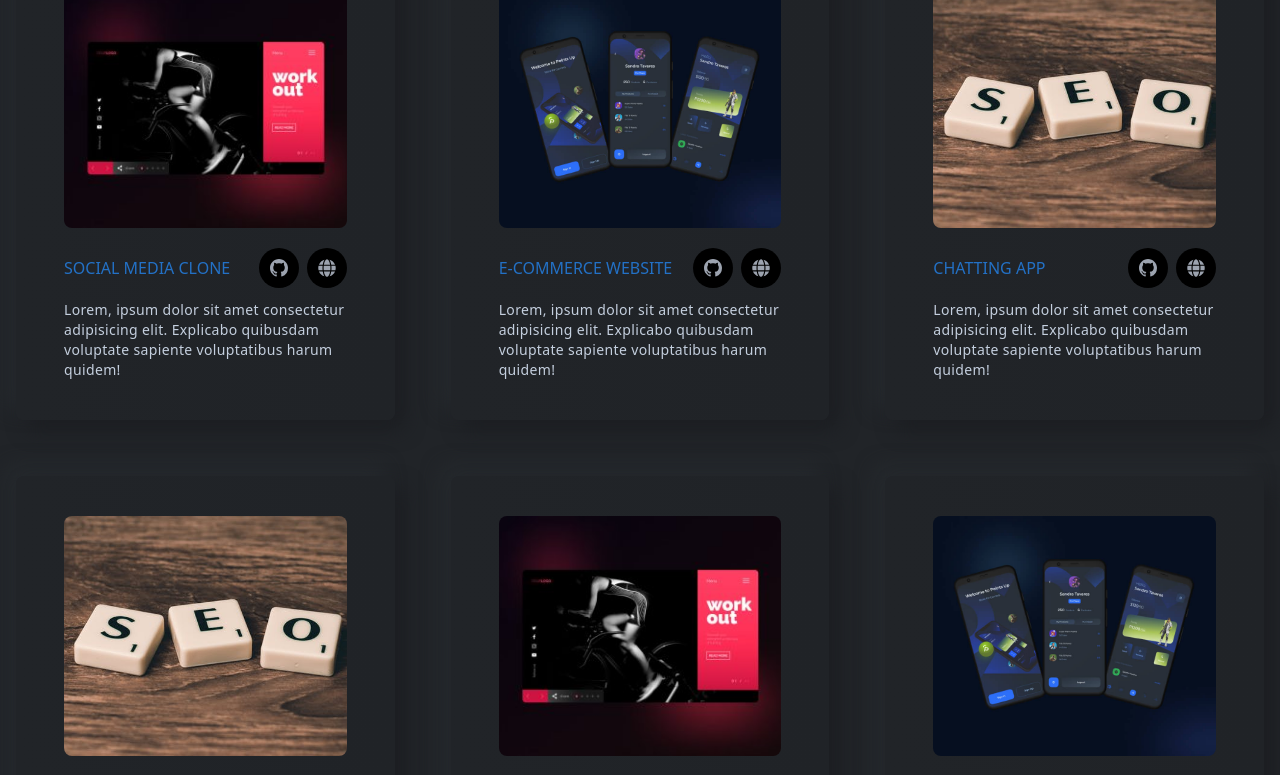
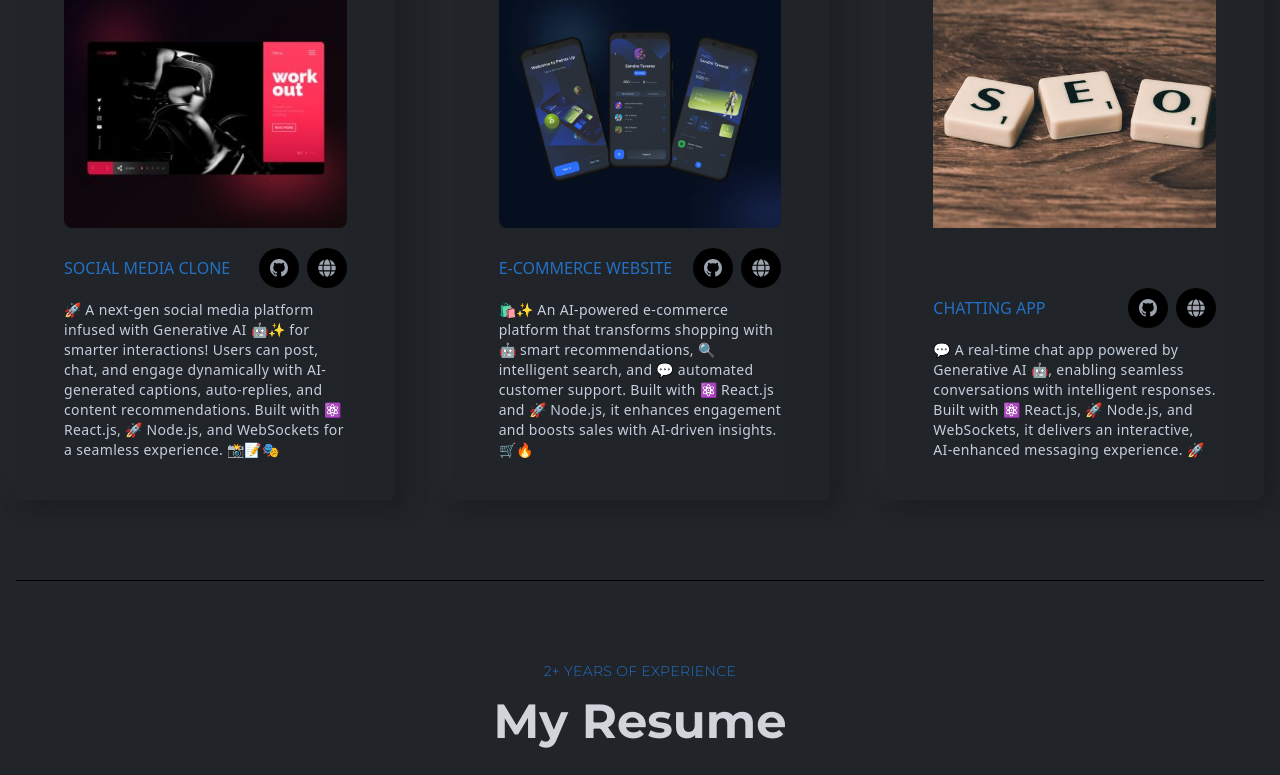
Before and after one commit to vipulkumar2002/portfolio, a React (Vite) app: page / in a window 1280 px wide. Shown: the part 2318-3093 px from the top of the page. Built offline with nearby package versions, Linux system fonts and the light colour scheme; no server answers.

Commit message:
optimize some component

```diff
--- a/src/components/Projects/Projects.tsx
+++ b/src/components/Projects/Projects.tsx
@@ -1,5 +1,5 @@
+import { projectData } from '../../data/project';
 import Title from '../layouts/Title'
-import { projectOne, projectTwo, projectThree } from "../../assets/index";
 import ProjectsCard from './ProjectsCard';
 
 const Projects = () => {
@@ -15,42 +15,9 @@ const Projects = () => {
         />
       </div>
       <div className="grid grid-cols-1 md:grid-cols-2 xl:grid-cols-3 gap-6 xl:gap-14">
-        <ProjectsCard
-          title="SOCIAL MEDIA CLONE"
-          des=" Lorem, ipsum dolor sit amet consectetur adipisicing elit.
-              Explicabo quibusdam voluptate sapiente voluptatibus harum quidem!"
-          src={projectOne}
-        />
-        <ProjectsCard
-          title="E-commerce Website"
-          des=" Lorem, ipsum dolor sit amet consectetur adipisicing elit.
-              Explicabo quibusdam voluptate sapiente voluptatibus harum quidem!"
-          src={projectTwo}
-        />
-        <ProjectsCard
-          title="Chatting App"
-          des=" Lorem, ipsum dolor sit amet consectetur adipisicing elit.
-              Explicabo quibusdam voluptate sapiente voluptatibus harum quidem!"
-          src={projectThree}
-        />
-        <ProjectsCard
-          title="SOCIAL MEDIA CLONE"
-          des=" Lorem, ipsum dolor sit amet consectetur adipisicing elit.
-              Explicabo quibusdam voluptate sapiente voluptatibus harum quidem!"
-          src={projectThree}
-        />
-        <ProjectsCard
-          title="E-commerce Website"
-          des=" Lorem, ipsum dolor sit amet consectetur adipisicing elit.
-              Explicabo quibusdam voluptate sapiente voluptatibus harum quidem!"
-          src={projectOne}
-        />
-        <ProjectsCard
-          title="Chatting App"
-          des=" Lorem, ipsum dolor sit amet consectetur adipisicing elit.
-              Explicabo quibusdam voluptate sapiente voluptatibus harum quidem!"
-          src={projectTwo}
-        />
+        {projectData.map((project, index) => (
+          <ProjectsCard key={index} title={project.title} des={project.des} src={project.src} />
+        ))}
       </div>
     </section>
   );
--- /dev/null
+++ b/src/data/project.tsx
@@ -0,0 +1,19 @@
+import { projectOne, projectTwo, projectThree } from "../assets/index";
+
+export const projectData = [
+    {
+        title: "SOCIAL MEDIA CLONE",
+        des: "🚀 A next-gen social media platform infused with Generative AI 🤖✨ for smarter interactions! Users can post, chat, and engage dynamically with AI-generated captions, auto-replies, and content recommendations. Built with ⚛️ React.js, 🚀 Node.js, and WebSockets for a seamless experience. 📸📝🎭",
+        src: projectOne,
+    },
+    {
+        title: "E-commerce Website",
+        des: "🛍️✨ An AI-powered e-commerce platform that transforms shopping with 🤖 smart recommendations, 🔍 intelligent search, and 💬 automated customer support. Built with ⚛️ React.js and 🚀 Node.js, it enhances engagement and boosts sales with AI-driven insights. 🛒🔥",
+        src: projectTwo,
+    },
+    {
+        title: "Chatting App",
+        des: "💬 A real-time chat app powered by Generative AI 🤖, enabling seamless conversations with intelligent responses. Built with ⚛️ React.js, 🚀 Node.js, and WebSockets, it delivers an interactive, AI-enhanced messaging experience. 🚀",
+        src: projectThree,
+    },
+];
```
